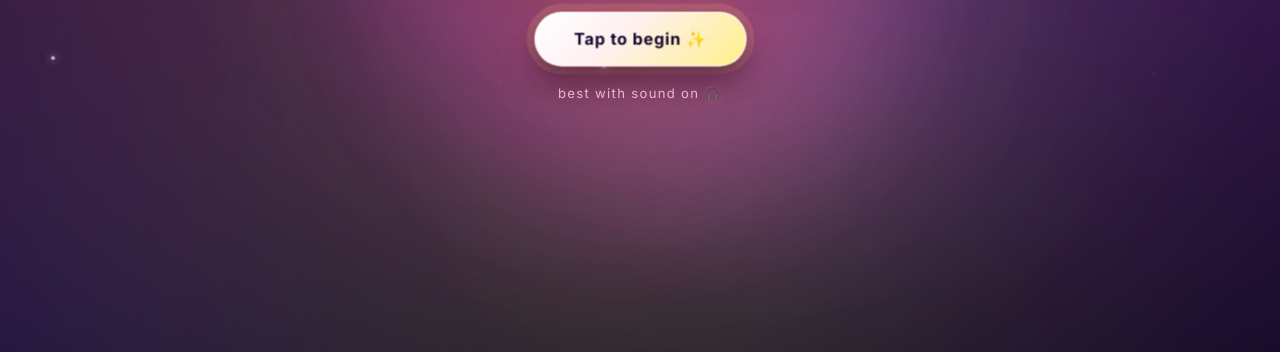
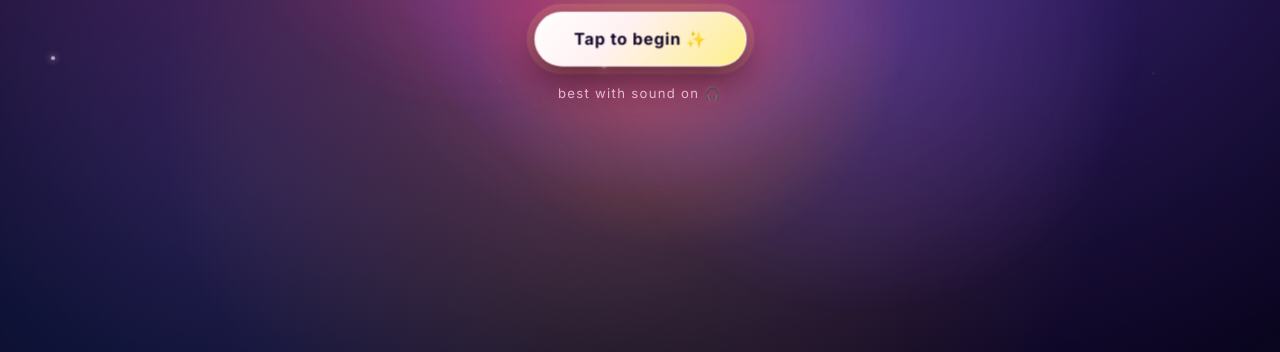
Before and after one commit to shadowdarklight34/08-Special, a website built with Vite: page index.html in a window 1280 px wide. Shown: the part 448-800 px from the top of the page. Built offline with nearby package versions, Linux system fonts and the light colour scheme; a web font is replaced by a local one.

Commit message:
Fix iOS Safari crash: hardware-safe CSS gradients and optimized preload

```diff
--- a/src/core/AudioManager.js
+++ b/src/core/AudioManager.js
@@ -26,7 +26,7 @@ export class AudioManager {
     this.audio = new Audio();
     this.audio.src = this.currentTrack.source;
     this.audio.loop = this.playlist.length === 1;
-    this.audio.preload = 'auto';
+    this.audio.preload = 'none';
     this.audio.volume = 0;
     this.audio.setAttribute('playsinline', '');
 
--- a/src/main.js
+++ b/src/main.js
@@ -73,8 +73,12 @@ window.addEventListener('resize', () => {
     state.set({ tier: t, isMobile: t === 'mobile' });
   }, 150);
 });
-window.matchMedia('(prefers-reduced-motion: reduce)')
-  .addEventListener('change', (e) => state.set({ reducedMotion: config.respectReducedMotion && e.matches }));
+const motionQuery = window.matchMedia?.('(prefers-reduced-motion: reduce)');
+if (motionQuery?.addEventListener) {
+  motionQuery.addEventListener('change', (e) => state.set({ reducedMotion: config.respectReducedMotion && e.matches }));
+} else if (motionQuery?.addListener) {
+  motionQuery.addListener((e) => state.set({ reducedMotion: config.respectReducedMotion && e.matches }));
+}
 
 manager.goTo('loading');
 
--- a/src/scenes/LoadingScene.js
+++ b/src/scenes/LoadingScene.js
@@ -59,11 +59,9 @@ export class LoadingScene extends BaseScene {
 
   async preload() {
     try {
-      const { photos, scrapbook } = this.config;
+      const { photos } = this.config;
       const images = [
-        ...photos.slice(0, 8).map((p) => asset(p.src)),
-        ...scrapbook.pages.slice(0, 2).map((p) => asset(p.image)),
-        scrapbook.cover?.image ? asset(scrapbook.cover.image) : null,
+        photos[0]?.src ? asset(photos[0].src) : null,
         asset('/images/background/paper.svg'),
         asset('/images/decorations/tape.svg'),
       ].filter(Boolean);
--- a/src/styles/scenes/loading.css
+++ b/src/styles/scenes/loading.css
@@ -2,7 +2,7 @@
   background: radial-gradient(135% 120% at 50% 38%, #1b0e3d 0%, #0d0624 45%, #050212 90%);
 }
 
-/* ─── Background Ambient Aurora & Orbs ─── */
+/* ─── Background Ambient Aurora & Orbs (Hardware-Safe CSS Gradients) ─── */
 .loading__bg-container {
   position: absolute;
   inset: 0;
@@ -13,85 +13,82 @@
 
 .loading__aurora-mesh {
   position: absolute;
-  inset: -25%;
+  inset: 0;
   background:
-    radial-gradient(circle at 28% 32%, rgba(236, 72, 153, 0.26) 0%, transparent 48%),
-    radial-gradient(circle at 72% 28%, rgba(139, 92, 246, 0.32) 0%, transparent 52%),
-    radial-gradient(circle at 50% 68%, rgba(245, 158, 11, 0.22) 0%, transparent 50%),
-    radial-gradient(circle at 20% 78%, rgba(59, 130, 246, 0.18) 0%, transparent 50%);
-  filter: blur(65px);
+    radial-gradient(circle at 28% 32%, rgba(236, 72, 153, 0.28) 0%, transparent 55%),
+    radial-gradient(circle at 72% 28%, rgba(139, 92, 246, 0.32) 0%, transparent 60%),
+    radial-gradient(circle at 50% 68%, rgba(245, 158, 11, 0.22) 0%, transparent 55%),
+    radial-gradient(circle at 20% 78%, rgba(59, 130, 246, 0.18) 0%, transparent 55%);
   opacity: 0.9;
-  animation: hueShift 18s ease-in-out infinite alternate;
+  animation: auroraPulse 12s ease-in-out infinite alternate;
 }
 
-@keyframes hueShift {
+@keyframes auroraPulse {
   0% {
-    filter: blur(65px) hue-rotate(0deg);
-    transform: scale(1) rotate(0deg);
+    transform: scale(1);
+    opacity: 0.85;
   }
   50% {
-    filter: blur(80px) hue-rotate(55deg);
-    transform: scale(1.08) rotate(3deg);
+    transform: scale(1.04);
+    opacity: 1;
   }
   100% {
-    filter: blur(65px) hue-rotate(-35deg);
-    transform: scale(0.96) rotate(-3deg);
+    transform: scale(0.98);
+    opacity: 0.88;
   }
 }
 
 .loading__orb {
   position: absolute;
   border-radius: 50%;
-  filter: blur(85px);
   pointer-events: none;
-  opacity: 0.6;
-  mix-blend-mode: screen;
+  opacity: 0.65;
   will-change: transform;
 }
 
 .loading__orb--1 {
-  width: min(560px, 75vw);
-  height: min(560px, 75vw);
-  background: radial-gradient(circle, rgba(236, 72, 153, 0.38) 0%, rgba(236, 72, 153, 0) 70%);
-  top: 12%;
-  left: 18%;
-  animation: floatOrb1 18s ease-in-out infinite alternate;
+  width: min(500px, 80vw);
+  height: min(500px, 80vw);
+  background: radial-gradient(circle, rgba(236, 72, 153, 0.42) 0%, rgba(236, 72, 153, 0.15) 45%, transparent 70%);
+  top: 10%;
+  left: 15%;
+  animation: floatOrb1 16s ease-in-out infinite alternate;
 }
 
 .loading__orb--2 {
-  width: min(620px, 80vw);
-  height: min(620px, 80vw);
-  background: radial-gradient(circle, rgba(139, 92, 246, 0.4) 0%, rgba(139, 92, 246, 0) 70%);
+  width: min(540px, 85vw);
+  height: min(540px, 85vw);
+  background: radial-gradient(circle, rgba(139, 92, 246, 0.44) 0%, rgba(139, 92, 246, 0.15) 50%, transparent 72%);
   bottom: 8%;
-  right: 12%;
-  animation: floatOrb2 22s ease-in-out infinite alternate;
+  right: 10%;
+  animation: floatOrb2 20s ease-in-out infinite alternate;
 }
 
 .loading__orb--3 {
-  width: min(480px, 65vw);
-  height: min(480px, 65vw);
-  background: radial-gradient(circle, rgba(245, 158, 11, 0.32) 0%, rgba(245, 158, 11, 0) 70%);
+  width: min(440px, 70vw);
+  height: min(440px, 70vw);
+  background: radial-gradient(circle, rgba(245, 158, 11, 0.35) 0%, rgba(245, 158, 11, 0.12) 45%, transparent 68%);
   top: 36%;
-  left: 42%;
-  animation: floatOrb3 16s ease-in-out infinite alternate;
+  left: 38%;
+  animation: floatOrb3 15s ease-in-out infinite alternate;
 }
 
 @keyframes floatOrb1 {
-  0%   { transform: translate(0, 0) scale(0.9); }
-  50%  { transform: translate(60px, -40px) scale(1.1); }
-  100% { transform: translate(-30px, 30px) scale(0.95); }
+  0%   { transform: translate(0, 0) scale(0.92); }
+  50%  { transform: translate(35px, -25px) scale(1.06); }
+  100% { transform: translate(-20px, 20px) scale(0.96); }
 }
 
 @keyframes floatOrb2 {
   0%   { transform: translate(0, 0) scale(1); }
-  50%  { transform: translate(-70px, 50px) scale(1.15); }
-  100% { transform: translate(40px, -30px) scale(0.9); }
+  50%  { transform: translate(-40px, 30px) scale(1.08); }
+  100% { transform: translate(25px, -20px) scale(0.94); }
 }
 
 @keyframes floatOrb3 {
   0%   { transform: translate(0, 0) scale(0.95); }
-  50%  { transform: translate(-40px, -50px) scale(1.12); }
-  100% { transform: translate(50px, 40px) scale(1); }
+  50%  { transform: translate(-25px, -30px) scale(1.08); }
+  100% { transform: translate(30px, 25px) scale(1); }
 }
 
 /* ─── Stardust Twinkles ─── */
@@ -107,7 +104,7 @@
   height: 3px;
   border-radius: 50%;
   background: #ffffff;
-  box-shadow: 0 0 6px #ffffff, 0 0 12px rgba(253, 224, 71, 0.85);
+  box-shadow: 0 0 6px #ffffff, 0 0 10px rgba(253, 224, 71, 0.85);
   opacity: 0;
   animation: sparkleTwinkle 3.8s ease-in-out infinite;
 }
@@ -115,19 +112,19 @@
 .loading__sparkle--2 {
   width: 4px;
   height: 4px;
-  box-shadow: 0 0 8px #ffffff, 0 0 16px rgba(236, 72, 153, 0.9);
+  box-shadow: 0 0 7px #ffffff, 0 0 12px rgba(236, 72, 153, 0.9);
 }
 
 .loading__sparkle--3 {
   width: 2.5px;
   height: 2.5px;
-  box-shadow: 0 0 5px #ffffff, 0 0 12px rgba(168, 85, 247, 0.85);
+  box-shadow: 0 0 5px #ffffff, 0 0 10px rgba(168, 85, 247, 0.85);
 }
 
 .loading__sparkle--4 {
   width: 3.5px;
   height: 3.5px;
-  box-shadow: 0 0 7px #ffffff, 0 0 15px rgba(245, 158, 11, 0.85);
+  box-shadow: 0 0 6px #ffffff, 0 0 12px rgba(245, 158, 11, 0.85);
 }
 
 .loading__sparkle--5 {
@@ -141,17 +138,16 @@
   50%      { opacity: 0.95; transform: scale(1.35); }
 }
 
-/* ─── Dual Radiance Aura ─── */
+/* ─── Dual Radiance Aura (Fast & GPU-Friendly) ─── */
 .loading__aura-outer {
   position: absolute;
   left: 50%;
   top: 50%;
   transform: translate(-50%, -50%);
-  width: min(680px, 92vw);
-  height: min(680px, 92vw);
+  width: min(600px, 90vw);
+  height: min(600px, 90vw);
   border-radius: 50%;
-  background: radial-gradient(circle, rgba(147, 51, 234, 0.22) 0%, rgba(236, 72, 153, 0.12) 42%, transparent 72%);
-  filter: blur(65px);
+  background: radial-gradient(circle, rgba(147, 51, 234, 0.25) 0%, rgba(236, 72, 153, 0.15) 35%, transparent 68%);
   pointer-events: none;
   animation: auraSpin 24s linear infinite;
   z-index: 1;
@@ -162,25 +158,23 @@
   left: 50%;
   top: 50%;
   transform: translate(-50%, -50%);
-  width: min(460px, 78vw);
-  height: min(460px, 78vw);
+  width: min(420px, 75vw);
+  height: min(420px, 75vw);
   border-radius: 50%;
-  background: radial-gradient(circle, rgba(251, 191, 36, 0.28) 0%, rgba(236, 72, 153, 0.24) 40%, rgba(139, 92, 246, 0.1) 68%, transparent 78%);
-  filter: blur(45px);
+  background: radial-gradient(circle, rgba(251, 191, 36, 0.32) 0%, rgba(236, 72, 153, 0.25) 35%, rgba(139, 92, 246, 0.1) 60%, transparent 75%);
   pointer-events: none;
   animation: auraBreathe 5.5s ease-in-out infinite alternate;
   z-index: 1;
 }
 
 @keyframes auraBreathe {
-  0%   { transform: translate(-50%, -50%) scale(0.86); opacity: 0.7; }
-  100% { transform: translate(-50%, -50%) scale(1.22); opacity: 1; }
+  0%   { transform: translate(-50%, -50%) scale(0.88); opacity: 0.75; }
+  100% { transform: translate(-50%, -50%) scale(1.15); opacity: 1; }
 }
 
 @keyframes auraSpin {
-  0%   { transform: translate(-50%, -50%) rotate(0deg) scale(0.95); }
-  50%  { transform: translate(-50%, -50%) rotate(180deg) scale(1.12); }
-  100% { transform: translate(-50%, -50%) rotate(360deg) scale(0.95); }
+  0%   { transform: translate(-50%, -50%) rotate(0deg); }
+  100% { transform: translate(-50%, -50%) rotate(360deg); }
 }
 
 /* ─── Center Content & Typography ─── */
@@ -228,10 +222,7 @@
   -webkit-background-clip: text;
   background-clip: text;
   -webkit-text-fill-color: transparent;
-  filter:
-    drop-shadow(0 0 25px rgba(251, 191, 36, 0.55))
-    drop-shadow(0 0 55px rgba(236, 72, 153, 0.45))
-    drop-shadow(0 8px 24px rgba(0, 0, 0, 0.65));
+  filter: drop-shadow(0 6px 18px rgba(0, 0, 0, 0.6));
   animation: nameShine 8s linear infinite;
   position: relative;
 }
```
Also changed, not shown: public/404.html (added, +45 -0 lines), 1 other file.
